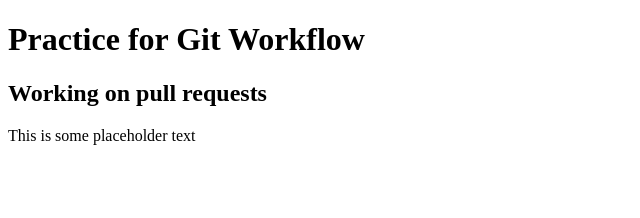
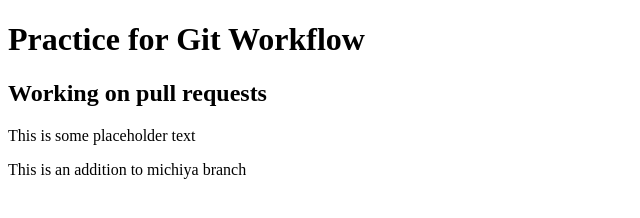
Before and after one commit to mhibino/gitPractice, a plain HTML site: page index.html in a window 1280 px wide. Shown: the whole page, without its empty margins (0-640 px from the left). Drawn offline with Linux system fonts and the light colour scheme.

Commit message:
added line

```diff
--- a/index.html
+++ b/index.html
@@ -10,5 +10,6 @@
     <h2>Working on pull requests</h2>
   </div>
   <p>This is some placeholder text</p>
+  <p>This is an addition to michiya branch</p>
 </body>
 </html>
```
